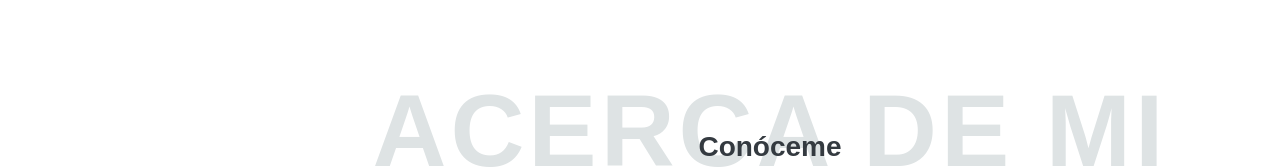
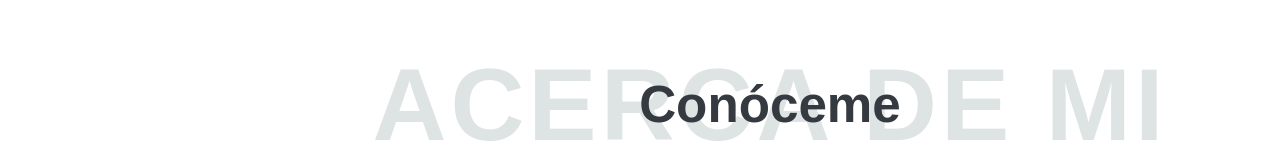
Before and after one commit to LarryAnthony/portafolio, a plain HTML site: page index.html in a window 1280 px wide. Shown: the part 801-969 px from the top of the page. Drawn offline with Linux system fonts and the light colour scheme.

Commit message:
mejorando acerca de mi

```diff
--- a/css/estilos.scss
+++ b/css/estilos.scss
@@ -194,10 +194,13 @@ body {
     letter-spacing: 4px;
     font-weight: bold;
     color: #dee3e4;
+    height: 70px;
 }
 .encima {
-    margin-top: -70px;
+    margin-top: -77px;
     font-weight: bold;
+    height: 70px;
+    font-size: 4vw;
 }
 @media (min-width: 992px) {
     header {
--- a/index.html
+++ b/index.html
@@ -78,8 +78,8 @@
         <div id="aboutme">
             <div class="col-12 text-center">
                 <div class="mt-5 mb-5 d-inline-block">
-                    <h2 class="text-24 espaciado">ACERCA DE MI</h2>
-                    <h2 class="encima">Conóceme</h2>
+                    <h2 class="text-24 espaciado d-flex align-items-center">ACERCA DE MI</h2>
+                    <h2 class="encima d-flex align-items-center justify-content-center">Conóceme</h2>
                 </div>
                 <h3>Mi nombre es Larry Jácobo y soy desarrollador web</h3>
                 <p>
```
Also changed, not shown: css/estilos.css, 1 other file.
